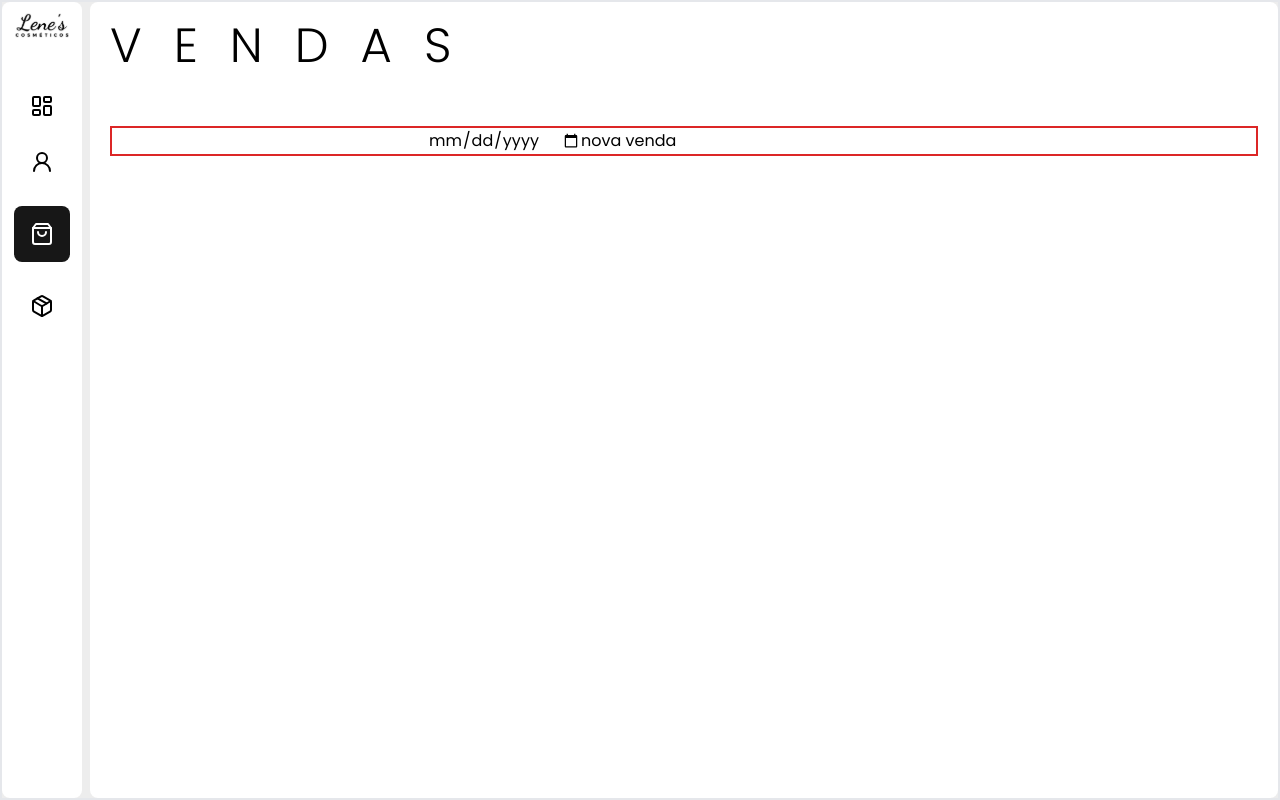
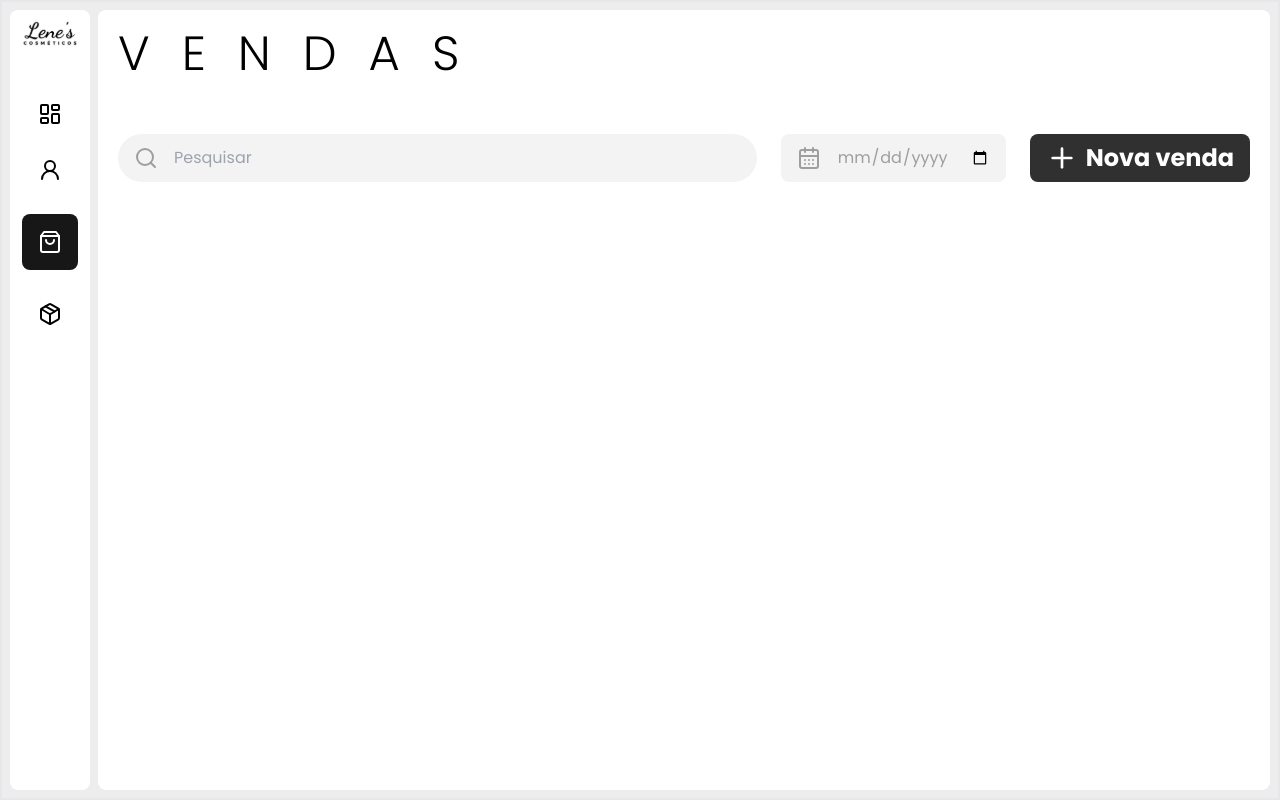
Before and after one commit to Natcardoso/lenes-cosmeticos, a React (Vite) app: page /vendas in a window 1280 px wide. Built offline with nearby package versions, Linux system fonts and the light colour scheme.

Commit message:
Estilziando e componentizando inputs (#4)

```diff
--- a/index.html
+++ b/index.html
@@ -1,5 +1,6 @@
 <!doctype html>
-<html lang="en">
+<html lang="pt">
+
 <head>
     <meta charset="UTF-8" />
     <link rel="icon" type="image/svg+xml" href="/vite.svg" />
@@ -9,10 +10,12 @@
     <link
         href="https://fonts.googleapis.com/css2?family=Poppins:ital,wght@0,100;0,200;0,300;0,400;0,500;0,600;0,700;0,800;0,900;1,100;1,200;1,300;1,400;1,500;1,600;1,700;1,800;1,900&display=swap"
         rel="stylesheet">
-    <title>Lene`s Cosméticos</title>
+    <title>Lene's Cosméticos</title>
 </head>
+
 <body>
     <div id="root"></div>
     <script type="module" src="/src/main.tsx"></script>
 </body>
+
 </html>
--- /dev/null
+++ b/src/components/Button/index.tsx
@@ -0,0 +1,14 @@
+import { Plus } from 'lucide-react';
+type Props = { icone?: boolean; text: string };
+
+export const Button = ({ icone, text }: Props) => {
+	return (
+		<button
+			className="flex rounded-lg bg-[#303030] px-4 py-2 text-white gap-2 text-2xl font-bold"
+			onClick={() => console.log('clicou')}
+		>
+			{icone && <Plus size={32} />}
+			<span>{text}</span>
+		</button>
+	);
+};
--- /dev/null
+++ b/src/components/InputDate/index.tsx
@@ -0,0 +1,13 @@
+import { CalendarDays } from 'lucide-react';
+
+export const InputDate = () => {
+	return (
+		<div className="flex items-center gap-4 px-4 py-2 rounded-lg text-[#9E9E9E] bg-[#F3F3F3]">
+			<CalendarDays />
+			<input
+				className="border-none text-[#9E9E9E] bg-[#F3F3F3] outline-none"
+				type="date"
+			/>
+		</div>
+	);
+};
--- /dev/null
+++ b/src/components/InputSearch/index.tsx
@@ -0,0 +1,14 @@
+import { Search } from 'lucide-react';
+
+export const InputSearch = () => {
+	return (
+		<div className="flex items-center gap-4 px-4 py-2 rounded-full flex-1 text-[#9E9E9E] bg-[#F3F3F3]">
+			<Search />
+			<input
+				className="bg-transparent flex-1 outline-none"
+				placeholder="Pesquisar"
+				type="text"
+			/>
+		</div>
+	);
+};
--- a/src/pages/Sales/index.tsx
+++ b/src/pages/Sales/index.tsx
@@ -1,16 +1,24 @@
 import { Menu } from '../../components/Menu';
+import { InputSearch } from '../../components/InputSearch';
+import { InputDate } from '../../components/InputDate';
+import { Button } from '../../components/Button';
 
 export const Sales = () => {
 	return (
-		<main className="flex h-screen w-screen gap-2 border-solid border-2">
+		<main className="flex h-screen w-screen gap-2 border-solid border-2 p-2">
 			<Menu />
 			<section className="bg-white rounded-lg flex-1 p-5">
 				<h1 className="font-light tracking-[2rem] text-5xl uppercase">vendas</h1>
 
-				<div className="border-red-600 border-2 mt-14 flex ">
-					<input type="text" />
-					<input type="date" />
-					<button onClick={() => console.log('clicou')}>nova venda</button>
+				<div className="mt-14 flex gap-6">
+					<InputSearch />
+
+					<InputDate />
+
+					<Button
+						icone
+						text="Nova venda"
+					/>
 				</div>
 			</section>
 		</main>
```
Lines whose indentation alone changed are shown as unchanged.
